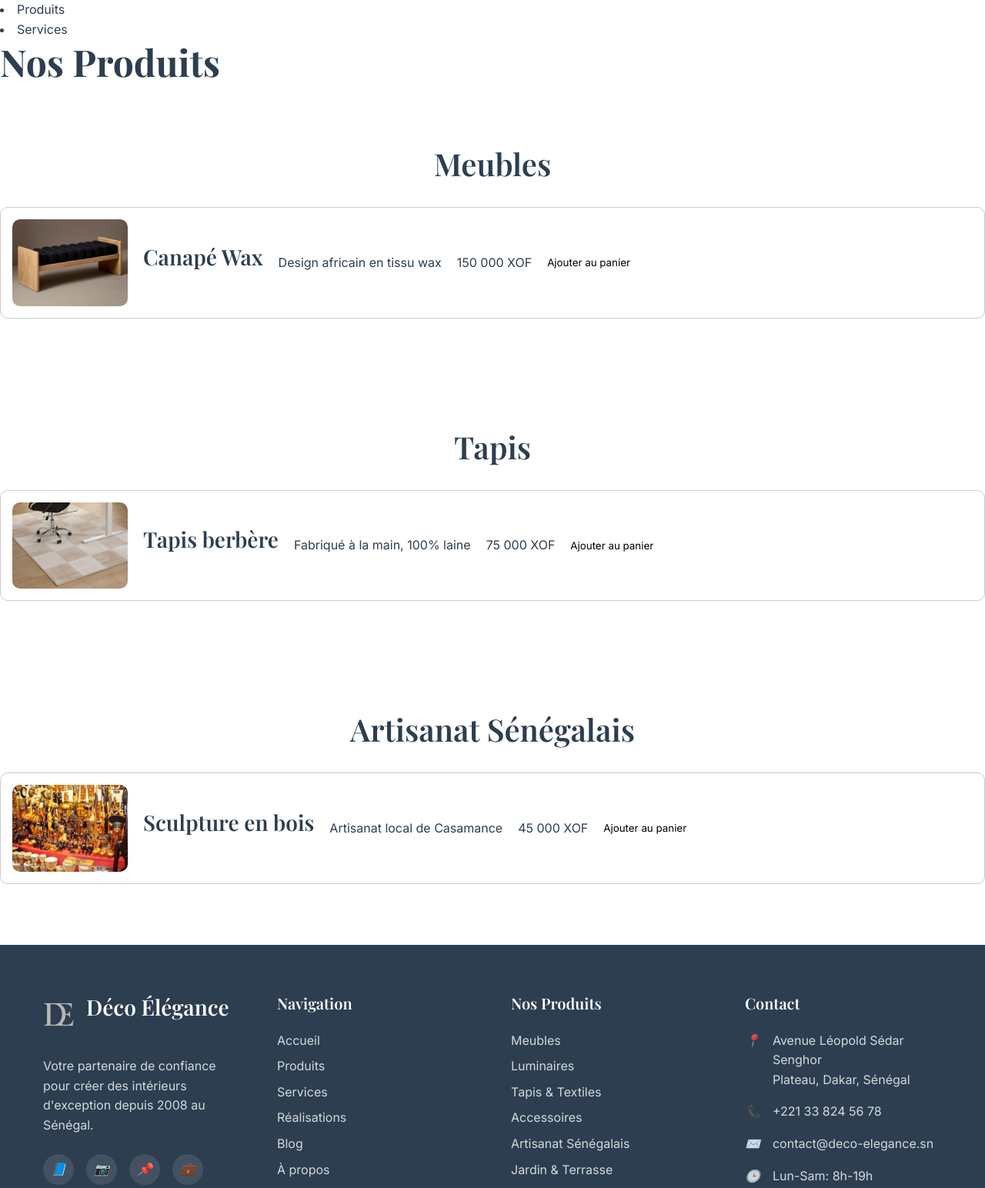
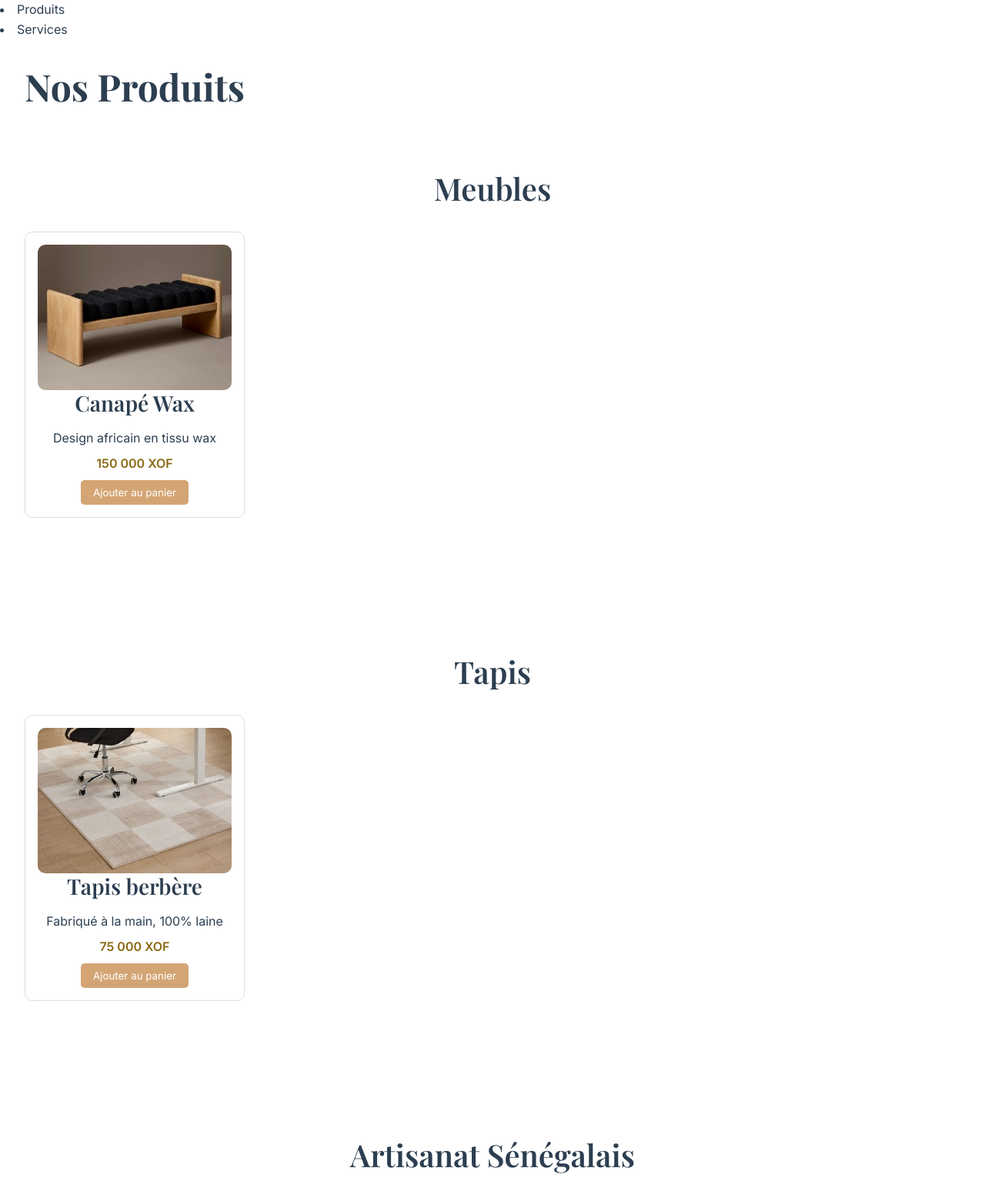
Before and after one commit to marocainperdu/Projet-Programmation-WEB-DIC1, a PHP site: page /produits.php in a window 1280 px wide. Shown: the part 310-1854 px from the top of the page at 77% size. Run offline with PHP 8.4, Linux system fonts and the light colour scheme.

Commit message:
Update style.css

```diff
--- a/style.css
+++ b/style.css
@@ -751,22 +751,68 @@ h4 {
 .icon-design::before { content: "🎨"; }
 .icon-delivery::before { content: "🚚"; }
 .icon-warranty::before { content: "🛡️"; }
-.contenu {
-    padding: 20px;
+/* Section produits */
+.produits {
+  padding: 2rem;
+}
+
+.categorie {
+  margin-bottom: 3rem;
+}
+
+.produits-grid {
+  display: grid;
+  grid-template-columns: repeat(auto-fill, minmax(240px, 1fr));
+  gap: 1.5rem;
 }
 
 .produit {
-    border: 1px solid #ccc;
-    border-radius: 10px;
-    padding: 15px;
-    margin: 15px 0;
-    display: flex;
-    gap: 20px;
-    align-items: center;
+  background-color: #fff;
+  border: 1px solid #ddd;
+  padding: 1rem;
+  text-align: center;
+  border-radius: 10px;
+  transition: transform 0.3s ease;
 }
 
 .produit img {
-    width: 150px;
-    height: auto;
-    border-radius: 10px;
+  width: 100%;
+  height: auto;
+  border-radius: 10px;
 }
+
+.produit:hover {
+  transform: translateY(-5px);
+}
+
+.prix {
+  color: #8b6914;
+  font-weight: bold;
+  margin: 0.5rem 0;
+}
+
+button {
+  background-color: #d4a574;
+  color: #fff;
+  border: none;
+  padding: 0.5rem 1rem;
+  border-radius: 5px;
+  cursor: pointer;
+}
+
+button:hover {
+  background-color: #8b6914;
+}
+
+/* Section services */
+.services {
+  padding: 2rem;
+}
+
+.service {
+  background-color: #f8f9fa;
+  padding: 2rem;
+  margin-bottom: 2rem;
+  border-left: 5px solid #d4a574;
+  border-radius: 8px;
+}
```
